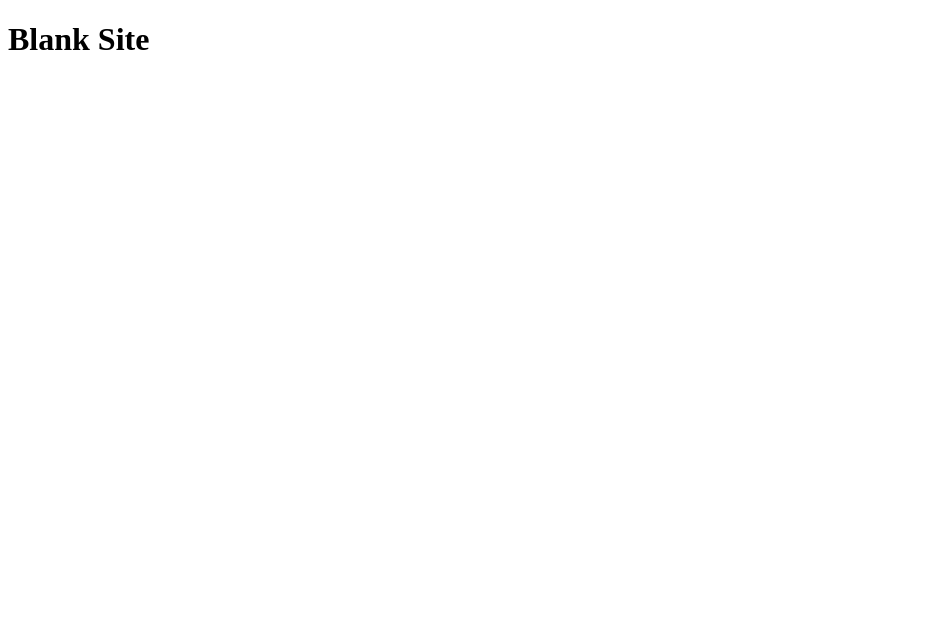
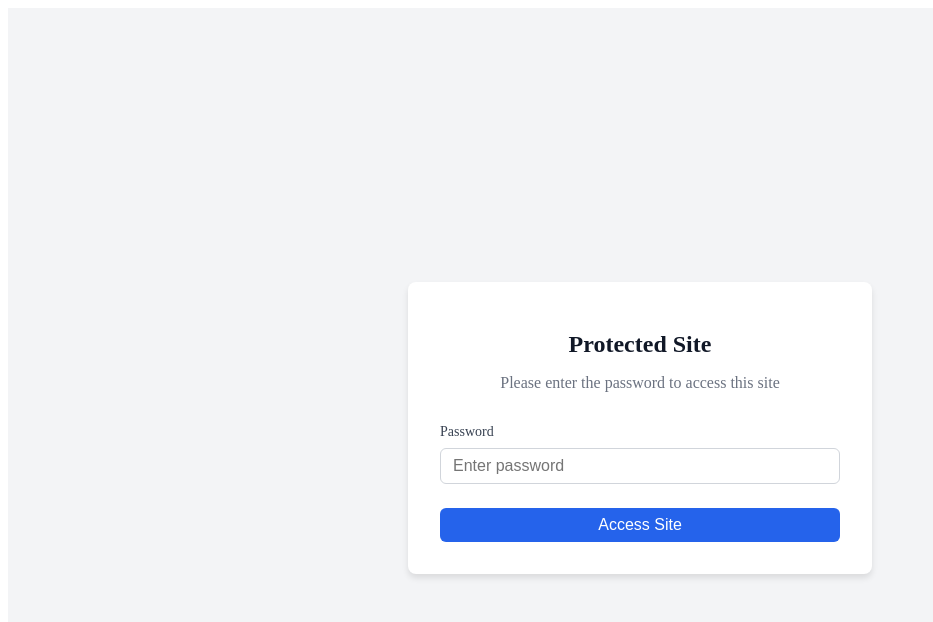
Before and after one commit to brodiegroch2/brodiegroch-site, a Next.js app: page / in a window 1280 px wide. Shown: the top 622 px of the page, without its empty margins (0-933 px from the left). Built offline with nearby package versions, Linux system fonts and the light colour scheme.

Commit message:
Add password protection to blank site
- Created PasswordProtection component with clean styling
- Password: 'password123' (can be changed easily)
- Integrated into root layout to protect entire site
- Session storage to remember authentication
- Clean, minimal design matching blank site aesthetic

```diff
--- a/src/app/layout.tsx
+++ b/src/app/layout.tsx
@@ -1,3 +1,5 @@
+import PasswordProtection from '@/components/PasswordProtection';
+
 export default function RootLayout({
   children,
 }: {
@@ -5,7 +7,11 @@ export default function RootLayout({
 }) {
   return (
     <html lang="en">
-      <body>{children}</body>
+      <body>
+        <PasswordProtection>
+          {children}
+        </PasswordProtection>
+      </body>
     </html>
   )
 }
--- /dev/null
+++ b/src/components/PasswordProtection.tsx
@@ -0,0 +1,127 @@
+'use client'
+
+import { useState, useEffect } from 'react';
+
+interface PasswordProtectionProps {
+  children: React.ReactNode;
+}
+
+export default function PasswordProtection({ children }: PasswordProtectionProps) {
+  const [isAuthenticated, setIsAuthenticated] = useState(false);
+  const [password, setPassword] = useState('');
+  const [error, setError] = useState('');
+
+  useEffect(() => {
+    // Check if user is already authenticated (stored in sessionStorage)
+    const authStatus = sessionStorage.getItem('authenticated');
+    if (authStatus === 'true') {
+      setIsAuthenticated(true);
+    }
+  }, []);
+
+  const handleSubmit = (e: React.FormEvent) => {
+    e.preventDefault();
+    if (password === 'password123') {
+      setIsAuthenticated(true);
+      sessionStorage.setItem('authenticated', 'true');
+      setError('');
+    } else {
+      setError('Incorrect password. Please try again.');
+      setPassword('');
+    }
+  };
+
+  if (isAuthenticated) {
+    return <>{children}</>;
+  }
+
+  return (
+    <div style={{
+      minHeight: '100vh',
+      display: 'flex',
+      alignItems: 'center',
+      justifyContent: 'center',
+      backgroundColor: '#f3f4f6',
+      padding: '20px'
+    }}>
+      <div style={{
+        maxWidth: '400px',
+        width: '100%',
+        backgroundColor: 'white',
+        borderRadius: '8px',
+        boxShadow: '0 4px 6px rgba(0, 0, 0, 0.1)',
+        padding: '32px'
+      }}>
+        <div style={{ textAlign: 'center', marginBottom: '32px' }}>
+          <h1 style={{
+            fontSize: '24px',
+            fontWeight: 'bold',
+            color: '#111827',
+            marginBottom: '8px'
+          }}>
+            Protected Site
+          </h1>
+          <p style={{ color: '#6b7280' }}>
+            Please enter the password to access this site
+          </p>
+        </div>
+
+        <form onSubmit={handleSubmit} style={{ display: 'flex', flexDirection: 'column', gap: '24px' }}>
+          <div>
+            <label htmlFor="password" style={{
+              display: 'block',
+              fontSize: '14px',
+              fontWeight: '500',
+              color: '#374151',
+              marginBottom: '8px'
+            }}>
+              Password
+            </label>
+            <input
+              type="password"
+              id="password"
+              value={password}
+              onChange={(e) => setPassword(e.target.value)}
+              style={{
+                width: '100%',
+                padding: '8px 12px',
+                border: '1px solid #d1d5db',
+                borderRadius: '6px',
+                fontSize: '16px',
+                outline: 'none',
+                boxSizing: 'border-box'
+              }}
+              placeholder="Enter password"
+              required
+            />
+          </div>
+
+          {error && (
+            <div style={{ color: '#dc2626', fontSize: '14px', textAlign: 'center' }}>
+              {error}
+            </div>
+          )}
+
+          <button
+            type="submit"
+            style={{
+              width: '100%',
+              backgroundColor: '#2563eb',
+              color: 'white',
+              padding: '8px 16px',
+              borderRadius: '6px',
+              border: 'none',
+              fontSize: '16px',
+              cursor: 'pointer',
+              transition: 'background-color 0.2s'
+            }}
+            onMouseOver={(e) => e.currentTarget.style.backgroundColor = '#1d4ed8'}
+            onMouseOut={(e) => e.currentTarget.style.backgroundColor = '#2563eb'}
+          >
+            Access Site
+          </button>
+        </form>
+      </div>
+    </div>
+  );
+}
```
